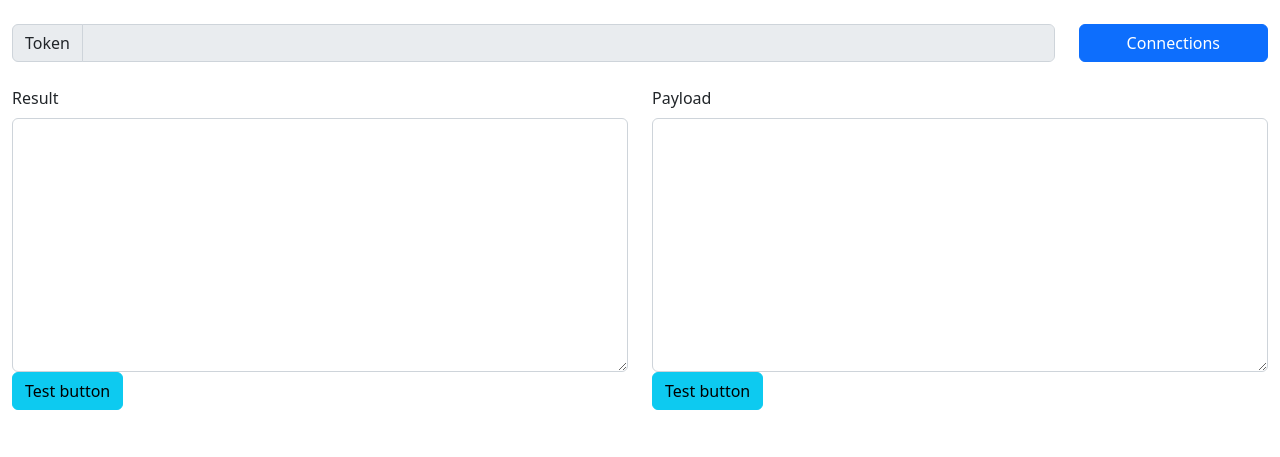
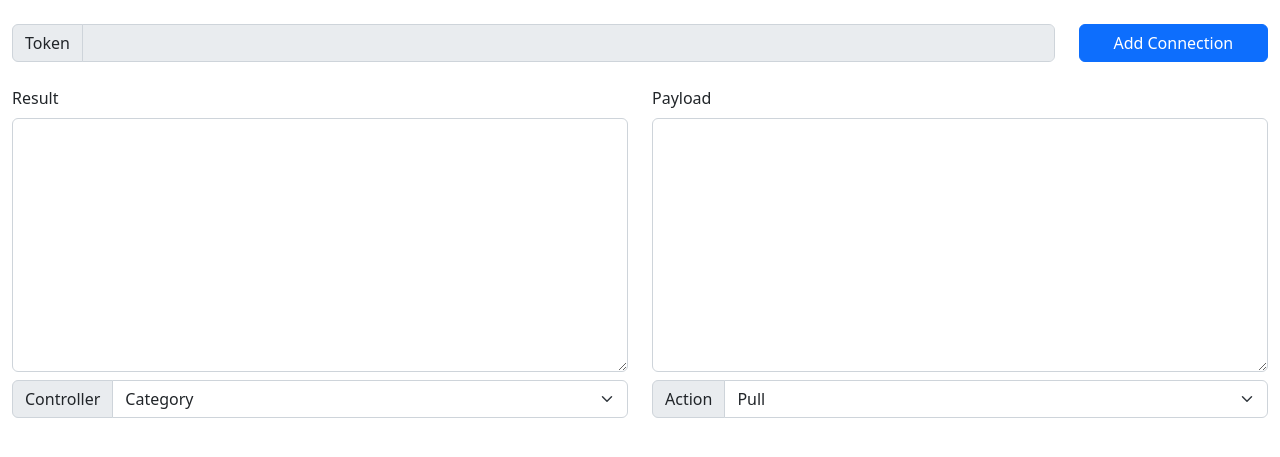
Before and after one commit to jtl-software/connector-tester-web, a PHP site: page / in a window 1280 px wide. Shown: the part 94-551 px from the top of the page. Run offline with PHP 8.4, Linux system fonts and the light colour scheme; data comes from the database, SQL or seed files in the repository; both versions use the stored data as it was before the commit; data that the repository does not hold is empty; some libraries are stand-ins or nearby versions.

Commit message:
added controller / action dropdown and minor changes

```diff
--- a/bootstrap.php
+++ b/bootstrap.php
@@ -1,13 +1,16 @@
 <?php
+
+declare(strict_types=1);
 
 require_once 'vendor/autoload.php';
 
+use Twig\Error\LoaderError;
 use Twig\Extension\DebugExtension;
 use Twig\Loader\FilesystemLoader;
 use Twig\Environment;
 
 $loader = new FilesystemLoader(__DIR__ . '/templates');
-$twig = new Environment($loader, [
+$twig   = new Environment($loader, [
     'debug' => false,
     'auto_reload' => true,
     //'cache' => __DIR__ . 'templates_c',
@@ -17,6 +20,6 @@ $twig->addExtension(new DebugExtension());
 try {
     $template = $twig->render('index.twig', [
     ]);
-} catch (\Twig\Error\LoaderError $e) {
+} catch (LoaderError $e) {
     echo "Can't load template, do the files exist?";
 }
--- a/script.js
+++ b/script.js
@@ -1,10 +1,12 @@
 $(document).ready(function () {
     fetchConnections()
     saveConnection()
+    buildActionDropDownOptions()
 });
 
-function saveConnection() {
-    const saveAlert = $('#savedSuccessfully');
+function saveConnection()
+{
+    const saveAlert       = $('#savedSuccessfully');
     const saveFailedAlert = $('#failedToSave');
     saveAlert.hide();
     saveFailedAlert.hide();
@@ -22,15 +24,15 @@ function saveConnection() {
     })
 }
 
-function fetchConnections() {
-    $.post('connectorConnections.php', {method: 'fetchConnections'}
-    ).done(function (data) {
+function fetchConnections()
+{
+    $.post('connectorConnections.php', {method: 'fetchConnections'}).done(function (data) {
         //Build connection dropdown from fetched connections
-        const jsonData = JSON.parse(data);
-        const alreadyCreatedOptions = $('#connectorDropdown option').map(function(){
+        const jsonData              = JSON.parse(data);
+        const alreadyCreatedOptions = $('#connectorDropdown option').map(function () {
             return $(this).val()
         }).get();
-        buildDropDownOptions(jsonData, alreadyCreatedOptions)
+        buildConnectorDropDownOptions(jsonData, alreadyCreatedOptions)
         //Display token of currently selected connector
         if (jsonData[0] !== undefined) {
             $('#connectorToken').val(jsonData[0].token);
@@ -38,19 +40,52 @@ function fetchConnections() {
         $('#connectorDropdown').change(function () {
             const selected = $('#connectorDropdown :selected').val();
             $.each(jsonData, function (key, value) {
-                    if (selected === value.url) {
-                        $('#connectorToken').val(value.token)
-                    }
+                if (selected === value.url) {
+                    $('#connectorToken').val(value.token)
                 }
-            )
+            })
         })
     })
 }
 
-function buildDropDownOptions(jsonData, alreadyCreatedOptions) {
+function buildConnectorDropDownOptions(jsonData, alreadyCreatedOptions)
+{
     $.each(jsonData, function (key, value) {
         if ($.inArray(value.url, alreadyCreatedOptions) === -1) {
-            $("#connectorDropdown").append(`<option value="${value.url}">${value.name}|${value.url}</option>`)
+            $("#connectorDropdown").append(`<option value="${value.url}">${value.name} | ${value.url}</option>`)
         }
     })
 }
+function buildActionDropDownOptions()
+{
+    const controllers = {
+        category: ['Pull', 'Push', 'Delete', 'Stats'],
+        connector: ['Finish', 'Identify'],
+        core: ['Auth', 'Ack', 'Clear', 'Features', 'Init'],
+        crossSelling: [''],
+        customer: ['Pull', 'Push', 'Stats'],
+        customerOrder: ['Pull', 'Stats'],
+        deliveryNote: ['Push'],
+        globalData: ['Pull', 'Stats'],
+        image: ['Pull', 'Push', 'Delete', 'Stats'],
+        manufacturer: ['Pull', 'Push', 'Delete', 'Stats'],
+        payment: ['Pull', 'Stats'],
+        product: ['Pull', 'Push', 'Delete', 'Stats'],
+        productPrice: ['Pull', 'Push', 'Stats'],
+        productPriceLevel: ['Pull', 'Push', 'Stats'],
+        specific: ['Pull', 'Push', 'Delete', 'Stats'],
+        statusChange: ['Push']
+    }
+
+    const controllerDropdown = $('#controllerDropdown')
+    let selectedController = controllerDropdown.val();
+    $.each(controllers[selectedController], function (key, value) {
+        $('#actionDropdown').append(`<option value="${value}">${value}</option>`);
+    })
+
+    $(controllerDropdown).change(function () {
+        $('#actionDropdown').empty();
+        selectedController = $(controllerDropdown).val();
+        buildActionDropDownOptions();
+    })
+}
--- a/src/Controller/ConnectionController.php
+++ b/src/Controller/ConnectionController.php
@@ -1,4 +1,6 @@
 <?php
+
+declare(strict_types=1);
 
 namespace Jtl\ConnectorTester\Controller;
 
@@ -7,7 +9,6 @@ use Jtl\ConnectorTester\Model\ConnectionModel;
 
 class ConnectionController
 {
-
     protected \PDO $pdo;
 
     /**
@@ -16,7 +17,10 @@ class ConnectionController
     public function __construct()
     {
         $connection = new DatabaseConnection();
-        $this->pdo = $connection->connect();
+        $this->pdo  = $connection->connect();
+
+        $sql = "CREATE TABLE IF NOT EXISTS connections (name TEXT, url TEXT, token TEXT)";
+        $this->pdo->exec($sql);
     }
 
     /**
@@ -27,7 +31,7 @@ class ConnectionController
      */
     public function newConnection(?string $name, string $token, string $url): void
     {
-        $sql = sprintf("INSERT INTO connections (name, url, token) VALUES ('%s', '%s', '%s')", $name, $url, $token);
+        $sql = \sprintf("INSERT INTO connections (name, url, token) VALUES ('%s', '%s', '%s')", $name, $url, $token);
         $this->pdo->query($sql);
     }
 
@@ -37,8 +41,8 @@ class ConnectionController
      */
     public function fetchConnections(): array
     {
-        $sql = "SELECT * FROM connections";
-        $stmt = $this->pdo->query($sql);
+        $sql     = "SELECT * FROM connections";
+        $stmt    = $this->pdo->query($sql);
         $fetched = $stmt->fetchAll($this->pdo::FETCH_ASSOC);
         $results = [];
 
--- a/src/DatabaseConnection.php
+++ b/src/DatabaseConnection.php
@@ -1,4 +1,6 @@
 <?php
+
+declare(strict_types=1);
 
 namespace Jtl\ConnectorTester;
 
--- a/templates/connectionForm.twig
+++ b/templates/connectionForm.twig
@@ -24,7 +24,7 @@
     <div class="col-2 text-end">
         <div class="d-grid gap-2">
             <button class="btn btn-primary" type="button" data-bs-toggle="modal" data-bs-target="#connectionsModal">
-                Connections
+                Add Connection
             </button>
         </div>
     </div>
--- a/templates/connection_modal/connectionModal.twig
+++ b/templates/connection_modal/connectionModal.twig
@@ -9,7 +9,7 @@
                 <div class="alert alert-success alert-dismissible fade show" role="alert" id="savedSuccessfully">
                     <span>Connection saved!</span>
                 </div>
-                <div class="alert alert-danger alert-dismissible fade show" role="alert" id="failedToSave" hidden>
+                <div class="alert alert-danger alert-dismissible fade show" role="alert" id="failedToSave">
                     <span>Connection couldn't be saved!</span>
                     <button type="button" class="btn-close" data-bs-dismiss="alert" aria-label="Close"></button>
                 </div>
--- /dev/null
+++ b/templates/controls.twig
@@ -0,0 +1,30 @@
+<div class="col-6">
+    <div class="input-group">
+        <label for="controllerDropdown" class="input-group-text">Controller</label>
+        <select class="form-select" aria-label="Default select example" id="controllerDropdown">
+            <option value="category">Category</option>
+            <option value="connector">Connector</option>
+            <option value="core">Core</option>
+            <option value="crossSelling">Cross-Selling</option>
+            <option value="customer">Customer</option>
+            <option value="customerOrder">Customer Order</option>
+            <option value="deliveryNote">Delivery Note</option>
+            <option value="globalData">Global Data</option>
+            <option value="image">Image</option>
+            <option value="manufacturer">Manufacturer</option>
+            <option value="payment">Payment</option>
+            <option value="product">Product</option>
+            <option value="productPrice">Product Price</option>
+            <option value="productStockLevel">Product Stock Level</option>
+            <option value="specific">Specific</option>
+            <option value="statusChange">Status Change</option>
+        </select>
+    </div>
+</div>
+<div class="col-6">
+    <div class="input-group">
+        <label for="actionDropdown" class="input-group-text">Action</label>
+        <select class="form-select" aria-label="Default select example" id="actionDropdown">
+        </select>
+    </div>
+</div>
--- a/templates/index.twig
+++ b/templates/index.twig
@@ -23,6 +23,9 @@
             {% include 'payloadWindow.twig' %}
         </div>
     </div>
+    <div class="row">
+        {% include 'controls.twig' %}
+    </div>
 </div>
 <script src="script.js"></script>
 </body>
--- a/templates/payloadWindow.twig
+++ b/templates/payloadWindow.twig
@@ -1,3 +1,2 @@
 <label for="payload" class="form-label">Payload</label>
 <textarea name="payload" id="payload" cols="55" rows="10" class="form-control"></textarea>
-<button class="btn btn-info" type="button" id="fetchConnections">Test button</button>
--- a/templates/resultWindows.twig
+++ b/templates/resultWindows.twig
@@ -1,3 +1,2 @@
 <label for="results" class="form-label">Result</label>
 <textarea name="results" id="results" cols="55" rows="10" class="form-control" readonly></textarea>
-<button class="btn btn-info" type="button" id="fetchConnections">Test button</button>
```
Also changed, not shown: config/connections.db (deleted), 1 other file.
